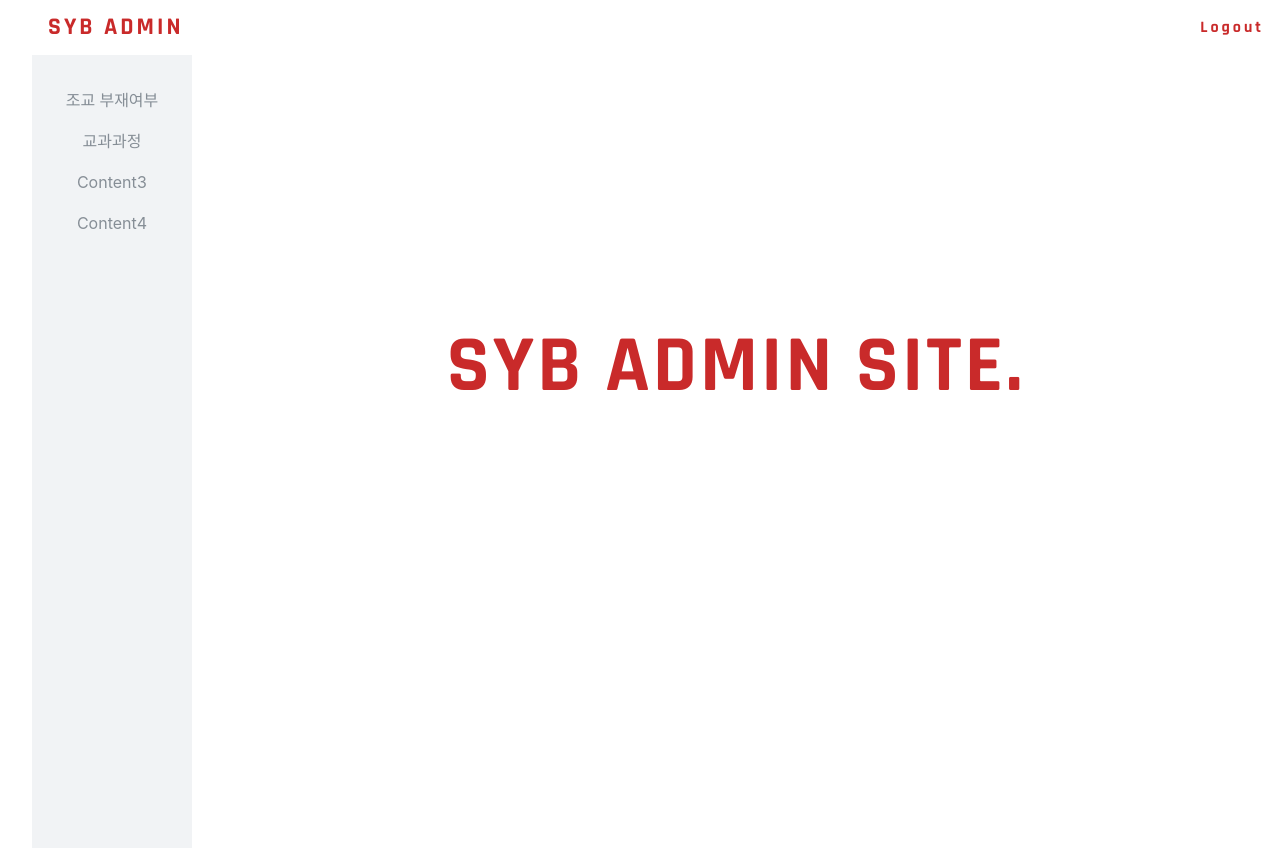
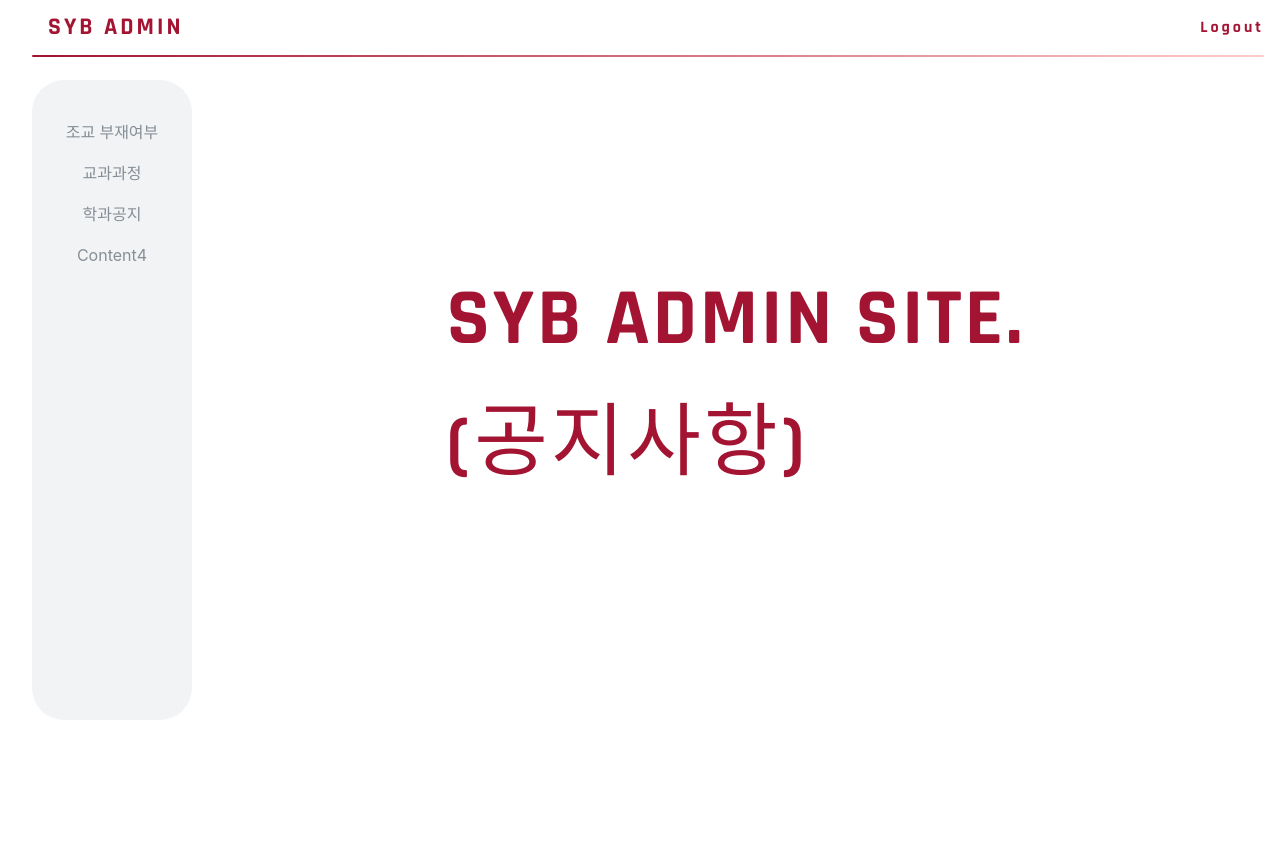
Before and after one commit to MLifeFam/SYB-web, a React (Create React App) app: page /main in a window 1280 px wide. Shown: the top 864 px of the page. Built offline with nearby package versions, Linux system fonts and the light colour scheme.

Commit message:
전체적인 UI 개선 및 학과공지 페이지 추가
1. 전체적인 UI 개선
2. 학과공지 페이지 추가

```diff
--- a/src/components/Header.js
+++ b/src/components/Header.js
@@ -6,7 +6,7 @@ import oc from 'open-color';
 const Logo = styled.div`
     font-size : 1.5rem;
     letter-spacing:3px;
-    color: ${oc.red[9]};
+    color:#a31432;
     font-family:'Rajdhani';
 `;
 
@@ -16,24 +16,20 @@ const Spacer = styled.div`
 
 const Positioner = styled.div`
     display: flex;
-    flex-direction: row;
+    flex-direction: column;
+    background:white;
     position: fixed;
     top: 0px;
-    width: 100%;
-    margin:0 2rem 0 2rem;
+    width:100%;
+    min-width:800px;
     z-index:3;
 `;
 
 const GradientBorder = styled.div`
-    height: 3rem;
-    background: linear-gradient(to right, ${oc.gray[3]}, ${oc.gray[1]});
-`;
-
-const WhiteBackground = styled.div`
-    background: white;
-    width:100%;
-    display: flex;
-    height: auto;
+    height:2px;
+    margin:0rem 1rem 0 2rem;
+    border-radius:5rem;
+    background: linear-gradient(to right, #a31432, #ffcccb);
 `;
 
 const HeaderContents = styled.div`
@@ -42,7 +38,7 @@ const HeaderContents = styled.div`
     display: flex;
     flex-direction: row;
     align-items: center;
-
+    margin:0 2rem;
     padding-right: 3rem;
     padding-left: 1rem;
 `;
@@ -50,7 +46,6 @@ const HeaderContents = styled.div`
 const Header = ({children}) =>{
         return(
             <Positioner>
-                <WhiteBackground>
                     <HeaderContents>
                         <Link to="/main" style={{textDecoration: 'none'}}>
                             <Logo>
@@ -63,7 +58,6 @@ const Header = ({children}) =>{
                             <Logo style={{fontSize:"1rem"}}>Logout</Logo>
                         </Link>
                     </HeaderContents>
-                </WhiteBackground>
                 <GradientBorder/>
             </Positioner>
         );
--- a/src/components/Menu.js
+++ b/src/components/Menu.js
@@ -8,7 +8,6 @@ const MenuContainer = styled.div`
     flex-direction:column;
     align-Items:center;
     padding-top:2rem;
-
 `;
 
 const MenuContent = styled.div`
@@ -29,24 +28,24 @@ class Menu extends Component{
     render(){
         return(
             <MenuContainer>
-                <Link to="/content1" style={{textDecoration: 'none'}}>
+                <Link to="/status" style={{textDecoration: 'none'}}>
                     <Spacing>
                         <MenuContent>
                             조교 부재여부
                         </MenuContent>
                     </Spacing>
                 </Link>
-                <Link to="/content2" style={{textDecoration: 'none'}}>
+                <Link to="/curriculum" style={{textDecoration: 'none'}}>
                     <Spacing>
                         <MenuContent>
                             교과과정
                         </MenuContent>
                     </Spacing>
                 </Link>
-                <Link to="/content3" style={{textDecoration: 'none'}}>
+                <Link to="/notice" style={{textDecoration: 'none'}}>
                     <Spacing>
                         <MenuContent>
-                            Content3
+                            학과공지
                         </MenuContent>
                     </Spacing>
                 </Link>
--- a/src/pages/Content3.js
+++ /dev/null
@@ -1,19 +0,0 @@
-import React , { Component } from 'react';
-import styled from 'styled-components';
-
-const Container = styled.div`
-    width:100%;
-    height:100%;
-    background-color:green;
-`;
-
-class Content3 extends Component{
-    render(){
-        return(
-            <Container>
-            </Container>
-        );
-    }
-  }
-
-export default Content3;
--- /dev/null
+++ b/src/pages/Curriculum.js
@@ -0,0 +1,90 @@
+import React from "react";
+import axios from "axios";
+import { Form, Select, Input, Button } from "antd";
+import { ToastContainer, toast } from "react-toastify";
+import "react-toastify/dist/ReactToastify.css";
+
+const Option = Select.Option;
+const { TextArea } = Input;
+
+const Curriculum = () => {
+    const [form] = Form.useForm();
+    const [department, setDepartment] = React.useState("");
+    const [data, setData] = React.useState([]);
+    const [isDisable, setDisable] = React.useState(true);
+    const getData = React.useCallback(async () => {
+      const response = await axios.get(`http://mfam.site:3001/curriculum/${department}`);
+      console.log(response);
+      setData(response.data);
+
+      form.setFieldsValue({
+        department: response.data[0].department,
+        link: response.data[0].link,
+      });
+    }, [department]);
+
+    const onChangeSelectFunc = React.useCallback((e) => {
+      console.log(form.getFieldValue("department"));
+      setDepartment(form.getFieldValue("department"));
+    }, []);
+
+    const onValuesChange = (changedValue, allValue) => {
+      console.log(changedValue);
+    };
+
+    const onFinish = async (formData) => {
+      const response = await axios
+      .put(`http://mfam.site:3001/curriculum/${formData.department}`, formData)
+      .catch((error) => {
+        toast.error("에러가 났어요!");
+      });
+    toast.success("수정에 성공하였습니다!");
+    console.log(response);
+    };
+
+    React.useEffect(() => {
+      getData();
+      // eslint-disable-next-line
+    }, [department, getData]);
+
+    return (
+      <div style={{ margin: "3% 10%", display:"flex",alignItems:"center", flexDirection:"column"}}>
+        <div style={{ textAlign: "center", fontSize: "30px" }}>
+          <p>교과 과정 링크 수정 페이지</p>
+        </div>
+        <Form form={form} onFinish={onFinish} onFieldsChange={onValuesChange} style={{width:"30rem"}}>
+        <Form.Item label="학과" name="department" required>
+          <Select onChange={onChangeSelectFunc}>
+            <Option value="소프트웨어학과">소프트웨어학과</Option>
+            <Option value="컴퓨터공학과">컴퓨터공학과</Option>
+            <Option value="데이터사이언스학과">데이터사이언스학과</Option>
+            <Option value="정보보호학과">정보보호학과</Option>
+            <Option value="지능기전공학부">지능기전공학부</Option>
+            <Option value="창의소프트학부">창의소프트학부</Option>
+          </Select>
+        </Form.Item>
+        <Form.Item label="링크" name="link" required>
+          <Input />
+        </Form.Item>
+        <Form.Item colon={false} wrapperCol={{ span: 11, offset: 11 }}>
+          <Button type="primary" htmlType="submit">
+            수정하기
+          </Button>
+        </Form.Item>
+        <ToastContainer
+          position="bottom-center"
+          autoClose={3000}
+          hideProgressBar={false}
+          newestOnTop={false}
+          closeOnClick
+          rtl={false}
+          pauseOnFocusLoss
+          draggable
+          pauseOnHover
+        />
+      </Form>
+      </div>
+    );
+  };
+
+export default Curriculum;
--- a/src/pages/Login.js
+++ b/src/pages/Login.js
@@ -21,7 +21,7 @@ const LoginForm = styled.div`
 const Logo = styled.div`
     font-size : 6rem;
     letter-spacing:1rem;
-    color: ${oc.red[9]};
+    color: #a31432;
     font-family:'Rajdhani';
 `;
 
--- a/src/pages/MainPage.js
+++ b/src/pages/MainPage.js
@@ -4,9 +4,9 @@ import styled from 'styled-components';
 import Header from '../components/Header';
 import Menu from '../components/Menu';
 import Welcome from './Welcome';
-import Content2 from './Content2';
-import Content1 from './Content1';
-import Content3 from './Content3';
+import Curriculum from './Curriculum';
+import Status from './Status';
+import Notice from './Notice';
 import Content4 from './Content4';
 import oc from 'open-color';
 
@@ -22,8 +22,9 @@ const Container = styled.div`
 
 const MenuBar = styled.div`
   width:10rem;
-  height:100%;
+  height:80%;
   background-color:${oc.gray[1]};
+  border-radius:2rem;
   position:fixed;
   z-index:2;
 `;
@@ -44,15 +45,15 @@ class MainPage extends Component{
             </header>
             <Container>
               <Router>
-                <MenuBar>
+                <MenuBar style={{marginTop:"2rem"}}>
                   <Menu/>
                 </MenuBar>
-                <Contents>
+                <Contents style={{marginTop:"1rem"}}>
                   <Switch>
                     <Route path="/main" component={Welcome} exact/>
-                    <Route path="/content1" component={Content1} exact/>
-                    <Route path="/content2" component={Content2} exact/>
-                    <Route path="/content3" component={Content3} exact/>
+                    <Route path="/status" component={Status} exact/>
+                    <Route path="/curriculum" component={Curriculum} exact/>
+                    <Route path="/notice" component={Notice} exact/>
                     <Route path="/content4" component={Content4} exact/>
                   </Switch>
                 </Contents>
--- a/src/pages/Content2.js
+++ b/src/pages/Notice.js
@@ -7,13 +7,13 @@ import "react-toastify/dist/ReactToastify.css";
 const Option = Select.Option;
 const { TextArea } = Input;
 
-const Content2 = () => {
+const Notice = () => {
     const [form] = Form.useForm();
     const [department, setDepartment] = React.useState("");
     const [data, setData] = React.useState([]);
     const [isDisable, setDisable] = React.useState(true);
     const getData = React.useCallback(async () => {
-      const response = await axios.get(`http://mfam.site:3001/curriculum/${department}`);
+      const response = await axios.get(`http://mfam.site:3001/notice/${department}`);
       console.log(response);
       setData(response.data);
 
@@ -34,7 +34,7 @@ const Content2 = () => {
 
     const onFinish = async (formData) => {
       const response = await axios
-      .put(`http://mfam.site:3001/curriculum/${formData.department}`, formData)
+      .put(`http://mfam.site:3001/notice/${formData.department}`, formData)
       .catch((error) => {
         toast.error("에러가 났어요!");
       });
@@ -50,7 +50,7 @@ const Content2 = () => {
     return (
       <div style={{ margin: "3% 10%", display:"flex",alignItems:"center", flexDirection:"column"}}>
         <div style={{ textAlign: "center", fontSize: "30px" }}>
-          <p>교과 과정 링크 수정 페이지</p>
+          <p>학과 공지 링크 수정 페이지</p>
         </div>
         <Form form={form} onFinish={onFinish} onFieldsChange={onValuesChange} style={{width:"30rem"}}>
         <Form.Item label="학과" name="department" required>
@@ -87,4 +87,4 @@ const Content2 = () => {
     );
   };
 
-export default Content2;
+export default Notice;
--- a/src/pages/Signup.js
+++ b/src/pages/Signup.js
@@ -69,7 +69,7 @@ const residences = [
 
 const Title = styled.div`
     font-size : 3rem;
-    color: ${oc.red[9]};
+    color: #a31432;
     font-family:'Rajdhani';
 `;
 
--- a/src/pages/Content1.js
+++ b/src/pages/Status.js
@@ -7,7 +7,7 @@ import "react-toastify/dist/ReactToastify.css";
 const Option = Select.Option;
 const { TextArea } = Input;
 
-const Content1 = () => {
+const Status = () => {
   const [form] = Form.useForm();
   const [department, setDepartment] = React.useState("");
   const [isDisable, setDisable] = React.useState(true);
@@ -118,4 +118,4 @@ const Content1 = () => {
   );
 };
 
-export default Content1;
+export default Status;
--- a/src/pages/Welcome.js
+++ b/src/pages/Welcome.js
@@ -5,7 +5,7 @@ import oc from 'open-color';
 const Font = styled.div`
     font-size : 5rem;
     letter-spacing:3px;
-    color: ${oc.red[9]};
+    color: #a31432;
     font-family:'Rajdhani';
 `;
 
@@ -27,7 +27,8 @@ class Welcome extends Component{
         return(
             <CenterPos>
                 <Font>
-                    SYB ADMIN SITE.
+                    SYB ADMIN SITE. <br/>
+                    (공지사항)
                 </Font>
             </CenterPos>
         );
```
